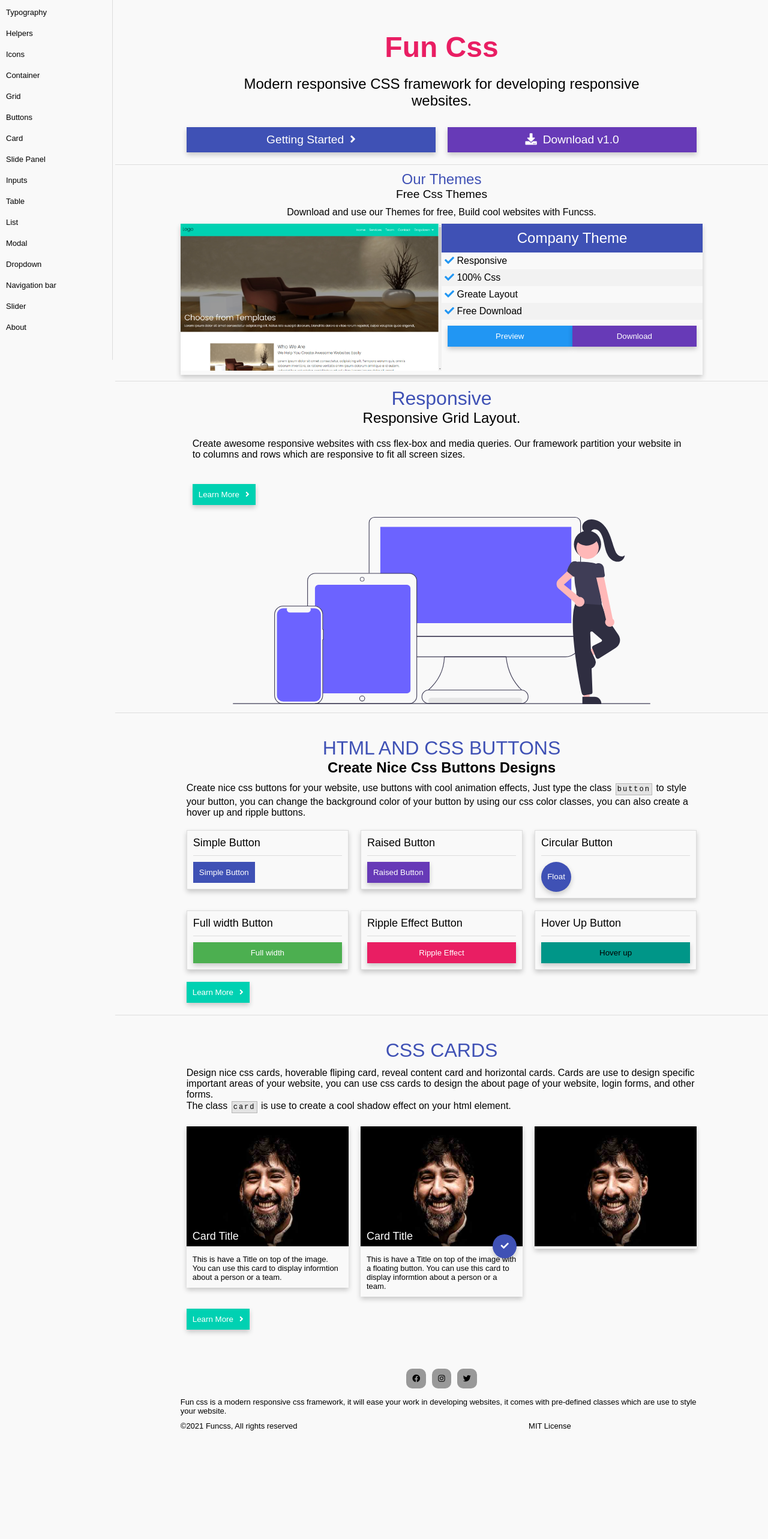
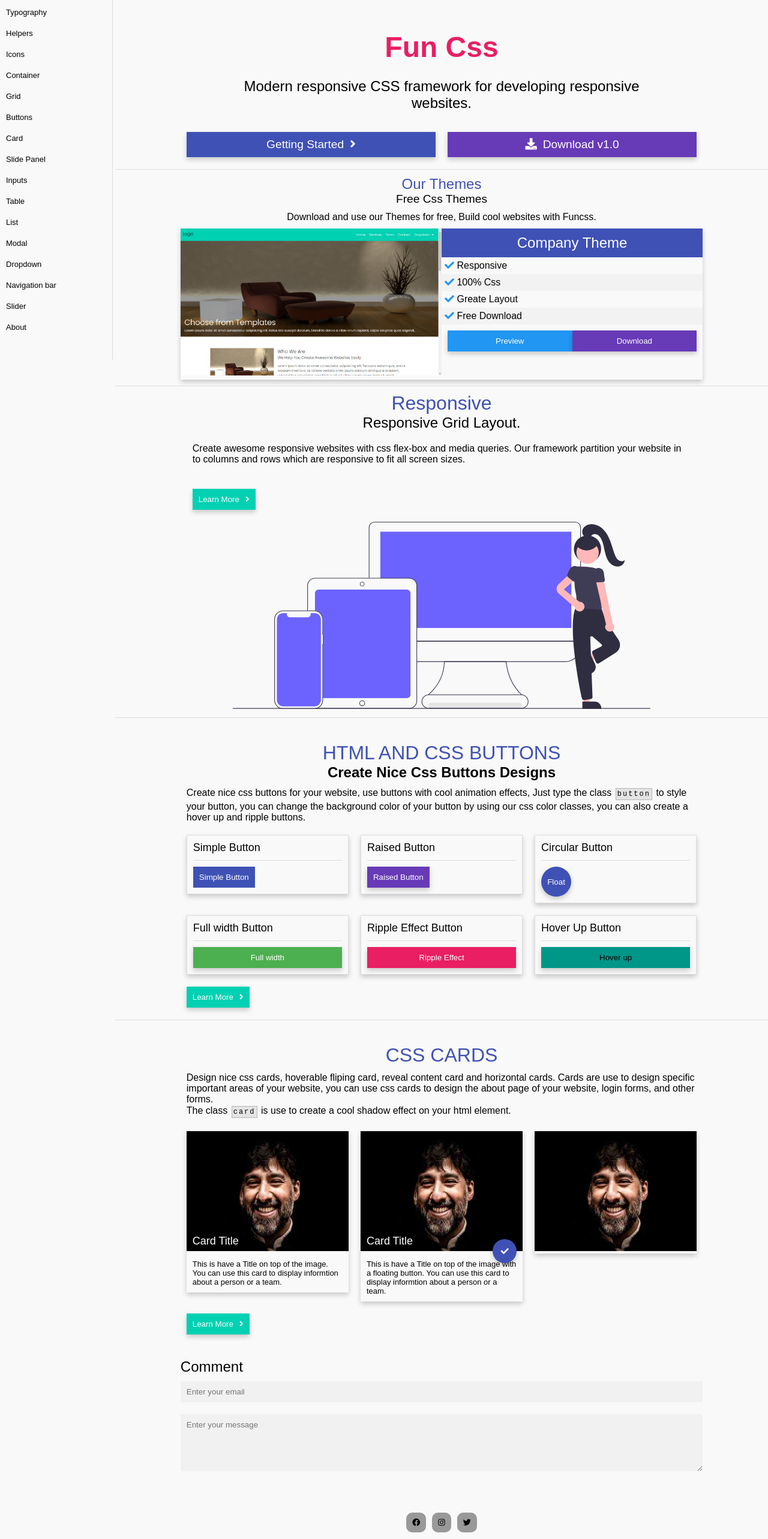
Before and after one commit to iddrismystic/responsivecss, a React (Create React App) app: page / in a window 1280 px wide. Shown: the part 200-2766 px from the top of the page at 60% size. Before the commit the page ends 2605 px from the top, so only its background shows below. Built offline with nearby package versions, Linux system fonts and the light colour scheme; a web font is replaced by a local one.

Commit message:
third commit

```diff
--- a/public/index.html
+++ b/public/index.html
@@ -4,12 +4,12 @@
     <meta charset="utf-8" />
      <link rel="shortcut icon" href="/icons/logo.png" type="image/x-icon">
     <meta name="viewport" content="width=device-width, initial-scale=1" />
-    <meta
-      name="Fun Css Frame Work"
-      content="Fun Css is a modern responsive css framework for developing cool and easy websites."
-    />
+    <meta name='description' content='
+    Fun Css is a modern responsive css framework for developing cool and easy websites.
+    Download and use free templates to develop your website for free.
+    '>
     <link rel="manifest" href="%PUBLIC_URL%/manifest.json" />
-    <title>Fun Css</title>
+    <title>Fun Css Framework</title>
   </head>
   <body class="lighter">
     <div id="root"></div>
--- a/src/css/index.css
+++ b/src/css/index.css
@@ -189,3 +189,5 @@ color: #4CAF50;
 @media(max-width: 600px){
   .block-small{display: block;}
 }
+.table{font-size: small;}
+.header{font-size: x-large;}
--- a/src/views/Home.js
+++ b/src/views/Home.js
@@ -69,9 +69,9 @@ function Home() {
 
       <div className="container">
       <center><h1 class="text-bigger text-pink no-margin">Fun Css</h1></center>
-<h2 class="text-x-large text-center container  text-lighter">
+<h1 class="text-x-large text-center container  text-lighter">
 Modern responsive CSS framework for developing responsive websites.
-</h2>
+</h1>
 <div class="flex">
     <div class="flex-50">
         <div class="padding">
@@ -348,7 +348,11 @@ Modern responsive CSS framework for developing responsive websites.
 
 </div>
 
-
+<div class="container padding-top-30">
+    <div class="header">Comment</div>
+    <input class="padding light width-100-p borderless section" placeholder="Enter your email" />
+    <textarea class="padding light width-100-p borderless section" rows="5" placeholder="Enter your message" ></textarea>
+</div>
 
 <Footer />
 
```
Also changed, not shown: public/images/iddrisabdulwahab.jpg (added).
